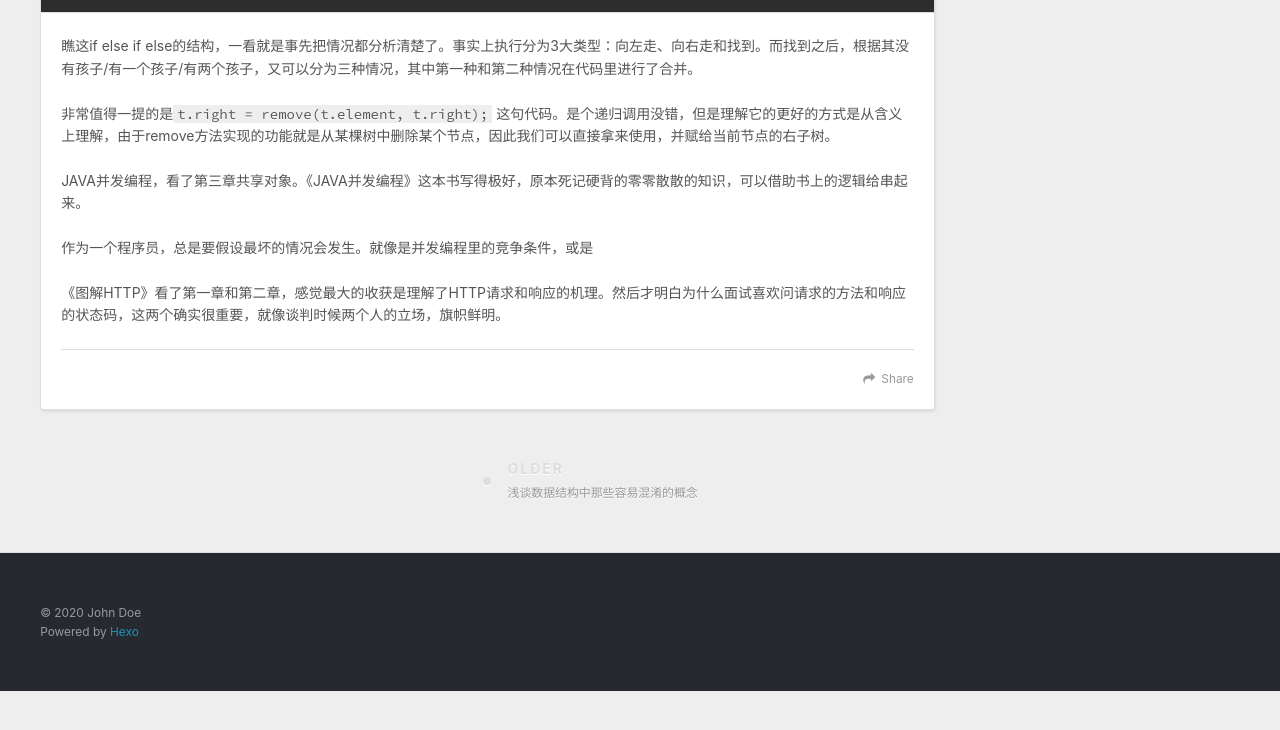
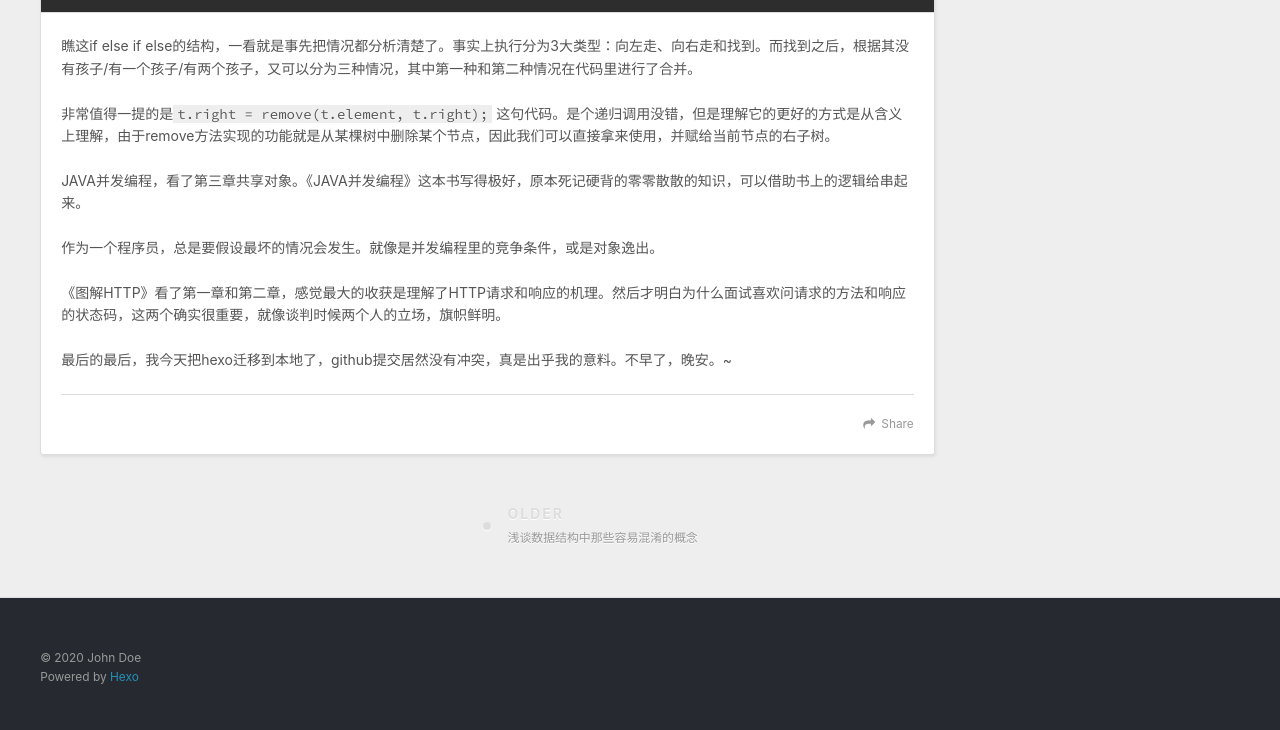
Before and after one commit to PYQ0423/PYQ0423.github.io, a plain HTML site: page 2020/03/12/March12杂记/index.html in a window 1280 px wide. Shown: the part 1189-1919 px from the top of the page. Before the commit the page ends 1880 px from the top, so only its background shows below. Drawn offline with nearby package versions, Linux system fonts and the light colour scheme.

Commit message:
Site updated: 2020-03-12 22:06:54

```diff
--- a/2020/03/12/March12杂记/index.html
+++ b/2020/03/12/March12杂记/index.html
@@ -15,7 +15,7 @@
 <meta property="og:description" content="categories: 杂记 今天是一年一度的植树节，记得小学的时候植树节还会跑出去种树呢，是个郊游的好机会。 不过今天其实又是学习的一天。找工作真是残酷，把你的无能放在太阳下暴晒，然后你发现没有办法只能变强。 JAVA、操作系统、数据库都已经挨个问过了，第三轮一定会问网络。字节跳动公司测开岗的难度还是挺高的，对基础知识问得很深，算法也不是傻缺难度，至少也是个Mediem。 今天算法的部分看了图的">
 <meta property="og:locale" content="en_US">
 <meta property="article:published_time" content="2020-03-12T13:52:08.311Z">
-<meta property="article:modified_time" content="2020-03-12T13:56:07.915Z">
+<meta property="article:modified_time" content="2020-03-12T14:06:45.485Z">
 <meta property="article:author" content="John Doe">
 <meta name="twitter:card" content="summary">
 
@@ -99,8 +99,9 @@
 <p>瞧这if else if else的结构，一看就是事先把情况都分析清楚了。事实上执行分为3大类型：向左走、向右走和找到。而找到之后，根据其没有孩子/有一个孩子/有两个孩子，又可以分为三种情况，其中第一种和第二种情况在代码里进行了合并。</p>
 <p>非常值得一提的是<code>t.right = remove(t.element, t.right);</code> 这句代码。是个递归调用没错，但是理解它的更好的方式是从含义上理解，由于remove方法实现的功能就是从某棵树中删除某个节点，因此我们可以直接拿来使用，并赋给当前节点的右子树。</p>
 <p>JAVA并发编程，看了第三章共享对象。《JAVA并发编程》这本书写得极好，原本死记硬背的零零散散的知识，可以借助书上的逻辑给串起来。</p>
-<p>作为一个程序员，总是要假设最坏的情况会发生。就像是并发编程里的竞争条件，或是</p>
+<p>作为一个程序员，总是要假设最坏的情况会发生。就像是并发编程里的竞争条件，或是对象逸出。</p>
 <p>《图解HTTP》看了第一章和第二章，感觉最大的收获是理解了HTTP请求和响应的机理。然后才明白为什么面试喜欢问请求的方法和响应的状态码，这两个确实很重要，就像谈判时候两个人的立场，旗帜鲜明。</p>
+<p>最后的最后，我今天把hexo迁移到本地了，github提交居然没有冲突，真是出乎我的意料。不早了，晚安。~</p>
 
 
     </div>
```
Also changed, not shown: index.html (+2 -1 lines).
